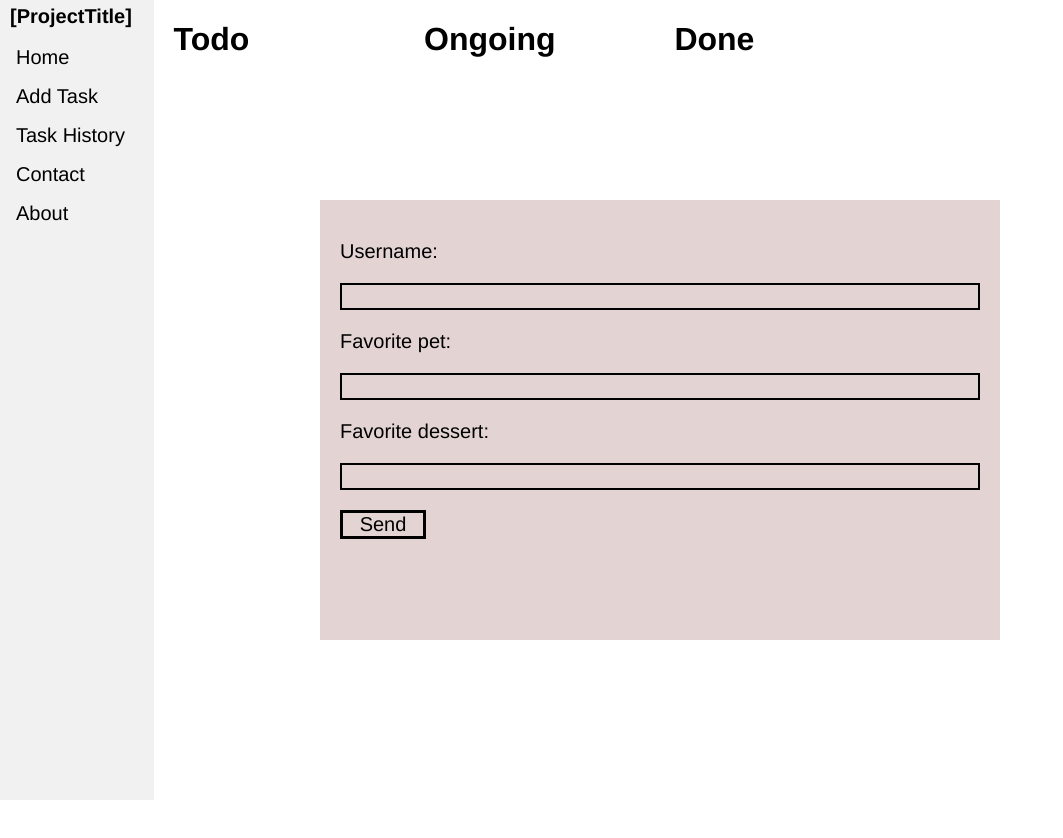
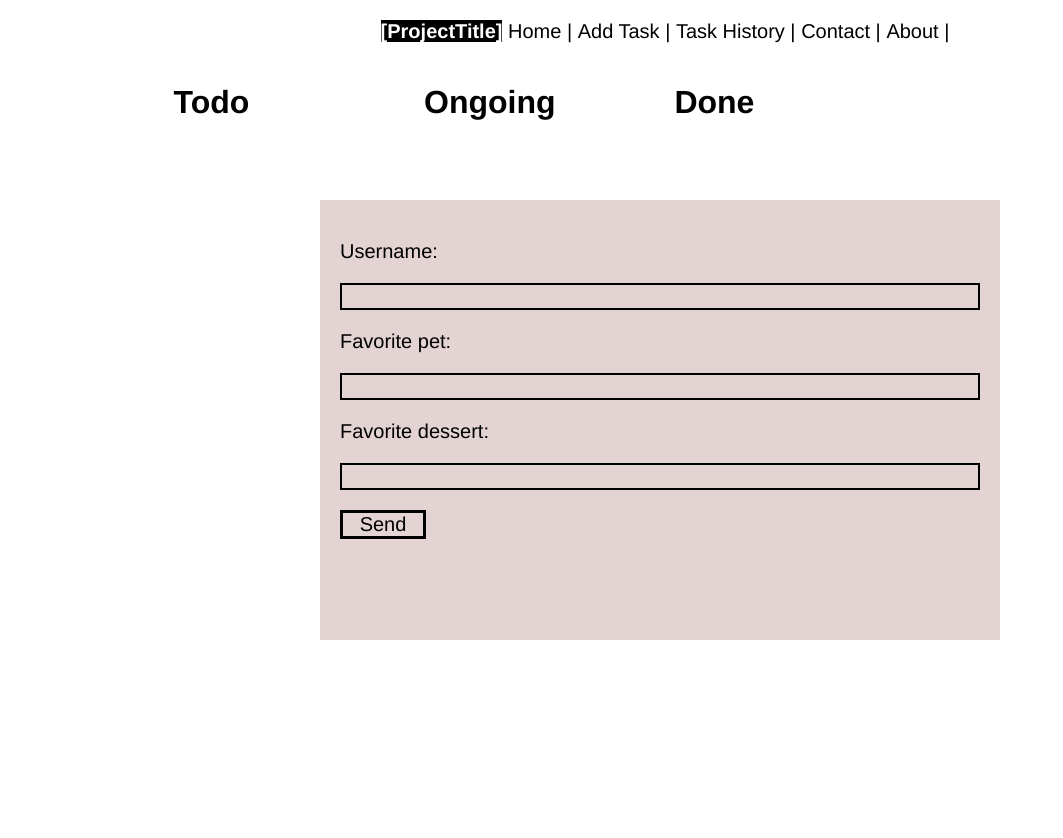
Before and after one commit to ioksengtan/Scrum, a plain HTML site: page scrum.html in a window 1280 px wide. Shown: the top 838 px of the page, without its empty margins (0-1063 px from the left). Drawn offline with Linux system fonts and the light colour scheme.

Commit message:
20171219

```diff
--- a/css/index.css
+++ b/css/index.css
@@ -98,38 +98,64 @@ body {
     display: block;
   }
 }
-
-ul {
+/*
+#div_navbar ul {
     list-style-type: none;
     margin: 0;
     padding: 0;
     width: 12%;
     background-color: #f1f1f1;
     position: fixed;
-    height: 100%;
     overflow: auto;
 	font-size:20px;
 	left:0px;
 	top:0px;
+
 }
-
-li a {
+#div_navbar li{
+  display:inline;
+}
+#div_navbar li a {
     display: block;
     color: #000;
     padding: 8px 16px;
     text-decoration: none;
+
+
 }
 
-li a.active {
+#div_navbar li a.active {
     background-color: #4CAF50;
     color: white;
 }
 
-li a:hover:not(.active) {
+#div_navbar li a:hover:not(.active) {
     background-color: #555;
     color: white;
 }
+*/
+#div_navbar ul{
+  text-align:center;
+  font-size:20px;
+}
 
+#div_navbar li{
+
+  display:inline;
+}
+#div_navbar li a:hover:not(.active) {
+    background-color: #555;
+    color: white;
+}
+#div_navbar li a.active {
+    background-color: #4CAF50;
+    color: white;
+}
+#div_navbar li a{
+  color:#000;
+  text-decoration:none;
+
+}
 h1{
 	margin-left:20px;
 	font-size:2rem;
@@ -137,7 +163,7 @@ h1{
 
 #ProjectTitle{
 		font-size:20px;
-		text-align:left;
+		text-align:center;
 		font-weight: bold;
 		margin-top:5px;
 		margin-bottom:10px;
--- a/css/style.css
+++ b/css/scrum.css
@@ -77,7 +77,7 @@
 .password{
 
 }
-
+/*
 ul {
     list-style-type: none;
     margin: 0;
@@ -111,6 +111,46 @@ h1{
 	margin-left:20px;
 	font-size:2rem;
 }
+*/
+#div_navbar ul{
+  text-align:center;
+  font-size:20px;
+}
+
+#div_navbar li{
+
+  display:inline;
+}
+#div_navbar li a:hover:not(.active) {
+    background-color: #555;
+    color: white;
+}
+#div_navbar li a.active {
+    background-color: #4CAF50;
+    color: white;
+}
+#div_navbar li a{
+  color:#000;
+  text-decoration:none;
+
+}
+h1{
+	margin-left:20px;
+	font-size:2rem;
+}
+
+#ProjectTitle{
+		font-size:20px;
+		text-align:center;
+		font-weight: bold;
+		margin-top:5px;
+		margin-bottom:10px;
+		margin-left:10px;
+    color:white;
+    background-color: black;
+}
+
+
 .column {
 width: 18%;
 float: left;
--- a/js/index.js
+++ b/js/index.js
@@ -28,7 +28,8 @@ var SaveProject = function(){
 							  "OwnerID":$('#edit_div_content_authen select').val(),
 						},function (data) {
 							var authen_text = ($('#edit_div_content_authen select').val()=="0")?"public":"private";
-							$('.table').append("    <div id=\"div_project_id_"+data+"\" class=\"row\"><div class=\"cell\"><a href=\"scrum.html?ProjectID="+data+"&amp;ProjectName="+$('#edit_div_content_title').text()+"&amp;Public="+authen_text+"\" target=\"_blank\">"+$('#edit_div_content_title').text()+"</a></div><div class=\"cell\">"+$('#edit_div_content_content').text()+"</div><div class=\"cell\">"+authen_text+"</div><div class=\"cell\"><a href=\"javascript:EditProject("+data+")\">Edit</a></div></div>")
+							var authen_boolean_text = ($('#edit_div_content_authen select').val()=="0")?"true":"false";
+							$('.table').append("    <div id=\"div_project_id_"+data+"\" class=\"row\"><div class=\"cell\"><a href=\"scrum.html?ProjectID="+data+"&amp;ProjectName="+$('#edit_div_content_title').text()+"&amp;Public="+authen_boolean_text+"\" target=\"_blank\">"+$('#edit_div_content_title').text()+"</a></div><div class=\"cell\">"+$('#edit_div_content_content').text()+"</div><div class=\"cell\">"+authen_text+"</div><div class=\"cell\"><a href=\"javascript:EditProject("+data+")\">Edit</a></div></div>")
 							projects_set[data] = {
 								"ProjectName":$('#edit_div_content_title').text(),
 								"ProjectDescription":$('#edit_div_content_content').text(),
--- a/scrum.html
+++ b/scrum.html
@@ -8,7 +8,7 @@
 
   <link rel='stylesheet prefetch' href='css/jquery-ui.css'>
 
-      <link rel="stylesheet" href="css/style.css">
+      <link rel="stylesheet" href="css/scrum.css">
 
 
 </head>
@@ -17,11 +17,11 @@
 <div id="div_navbar">
 <ul>
   <li id="ProjectTitle">[ProjectTitle]</li>
-  <li><a href="index.html">Home</a></li>
-  <li><a href="javascript:ToAddTask()">Add Task</a></li>
-  <li><a href="javascript:ShowHistory()">Task History</a></li>
-  <li><a href="">Contact</a></li>
-  <li><a href="">About</a></li>
+  <li><a href="index.html">Home |</a></li>
+  <li><a href="javascript:ToAddTask()"> Add Task |</a></li>
+  <li><a href="javascript:ShowHistory()"> Task History |</a></li>
+  <li><a href=""> Contact |</a></li>
+  <li><a href=""> About |</a></li>
 </ul>
 </div>
 <!--
```
Also changed, not shown: index.html (+6 -5 lines).
